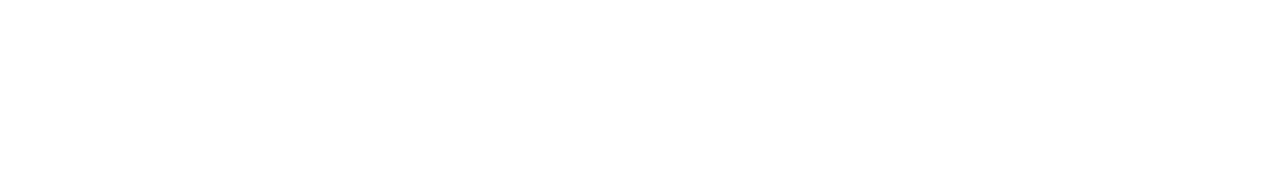
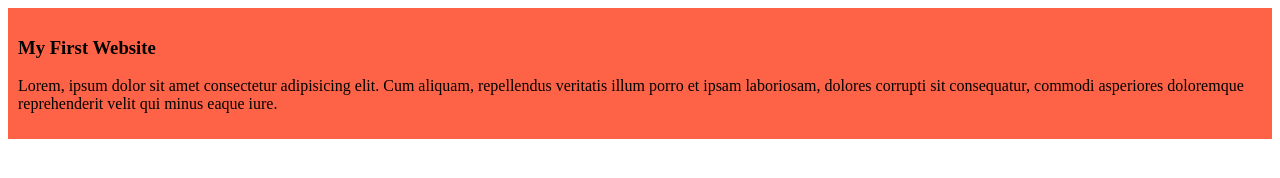
Before and after one commit to BadshaSulaiman/my-simple-website, a plain HTML site: page index.html in a window 1280 px wide. Drawn offline with Linux system fonts and the light colour scheme.

Commit message:
added the first blog

```diff
--- a/index.html
+++ b/index.html
@@ -4,8 +4,12 @@
     <meta charset="UTF-8">
     <meta name="viewport" content="width=device-width, initial-scale=1.0">
     <title> my simple website</title>
+    <link rel="stylesheet" href="styles/blog.css">
 </head>
 <body>
-
+    <div>
+        <h3>My First Website</h3>
+        <p>Lorem, ipsum dolor sit amet consectetur adipisicing elit. Cum aliquam, repellendus veritatis illum porro et ipsam laboriosam, dolores corrupti sit consequatur, commodi asperiores doloremque reprehenderit velit qui minus eaque iure.</p>
+    </div>
 </body>
 </html>
--- /dev/null
+++ b/styles/blog.css
@@ -0,0 +1,4 @@
+div{
+    background-color: tomato;
+    padding: 10px;
+}
```
